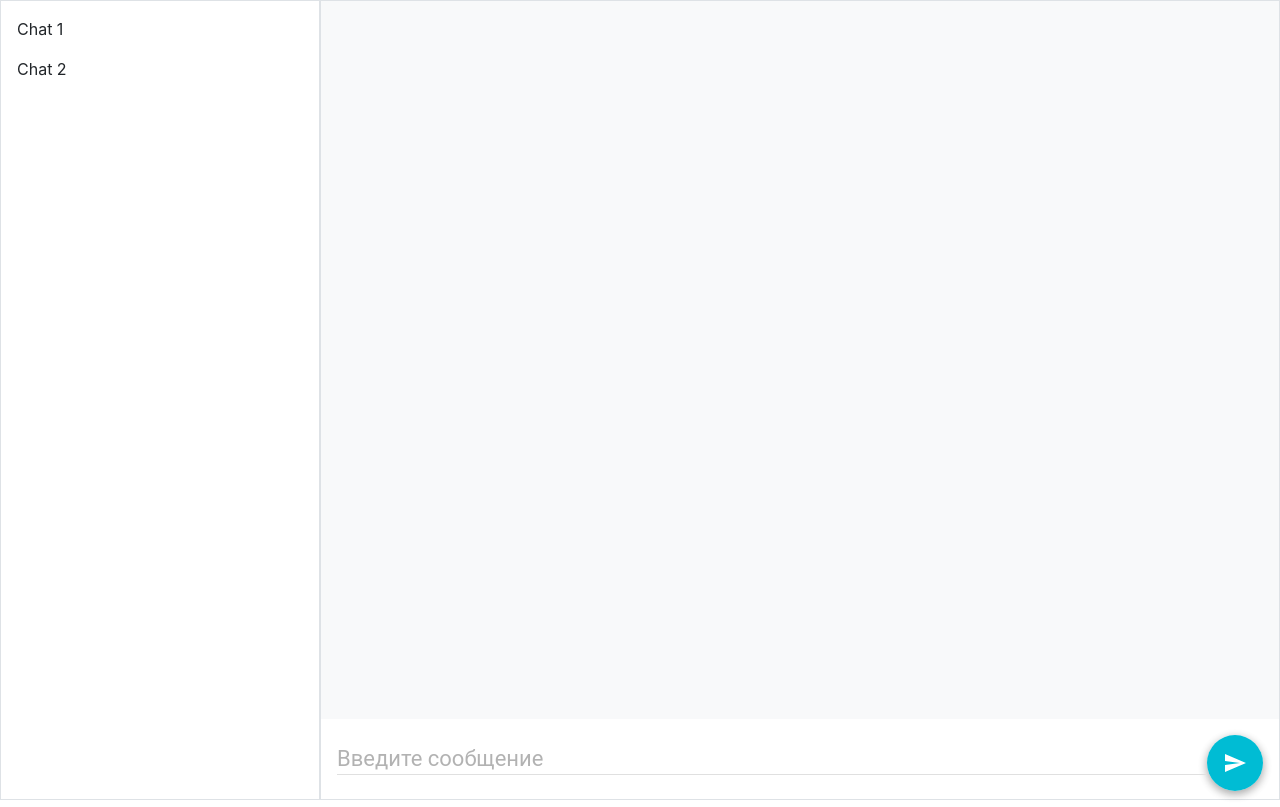
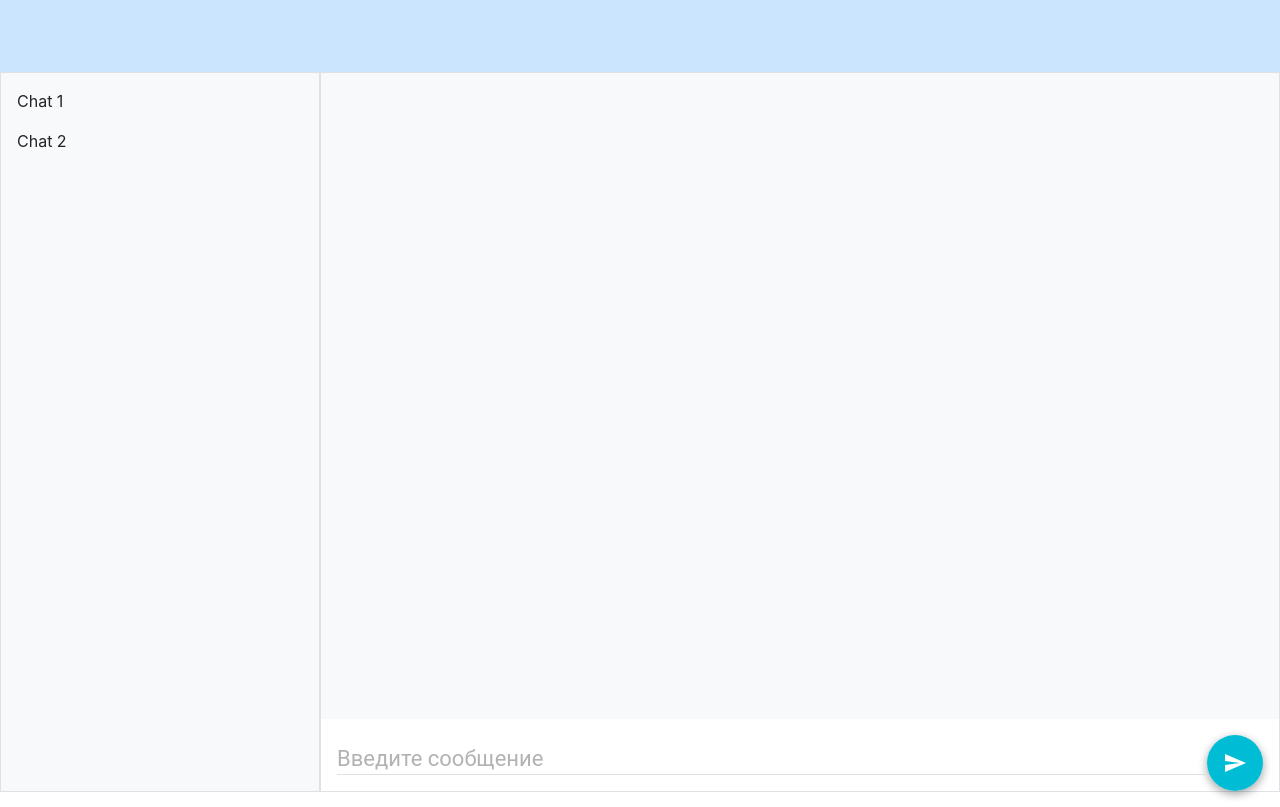
Before and after one commit to stasya0903/MessagerWithReact, a React app: page / in a window 1280 px wide. Built offline with nearby package versions, Linux system fonts and the light colour scheme.

Commit message:
adjusted header style

```diff
--- a/src/components/Header.js
+++ b/src/components/Header.js
@@ -3,7 +3,7 @@ import React, { Component } from 'react';
 export default class Header extends Component {
     render() {
         return (
-            <div className="w-100 text-center bg-light">
+            <div className="w-100 text-center h-10 alert-primary">
 
             </div>
         )
--- a/src/components/Layout.js
+++ b/src/components/Layout.js
@@ -6,10 +6,10 @@ import React, { Component } from 'react';
 export default class Layout extends Component {
     render(){
         return (
-            <div className="h-100">
+            <div className="h-90">
                 <Header/>
                 <div className="d-flex w-100 justify-content-between h-100">
-                    <div className="w-25 border">
+                    <div className="w-25 border bg-light">
                         <ChatList/>
                     </div>
                     <div className="w-75 border">
--- a/src/style.css
+++ b/src/style.css
@@ -13,3 +13,6 @@ html, body {
 .h-90{
     height: 90%!important;
 }
+.h-10{
+    height: 10%!important;
+}
```
